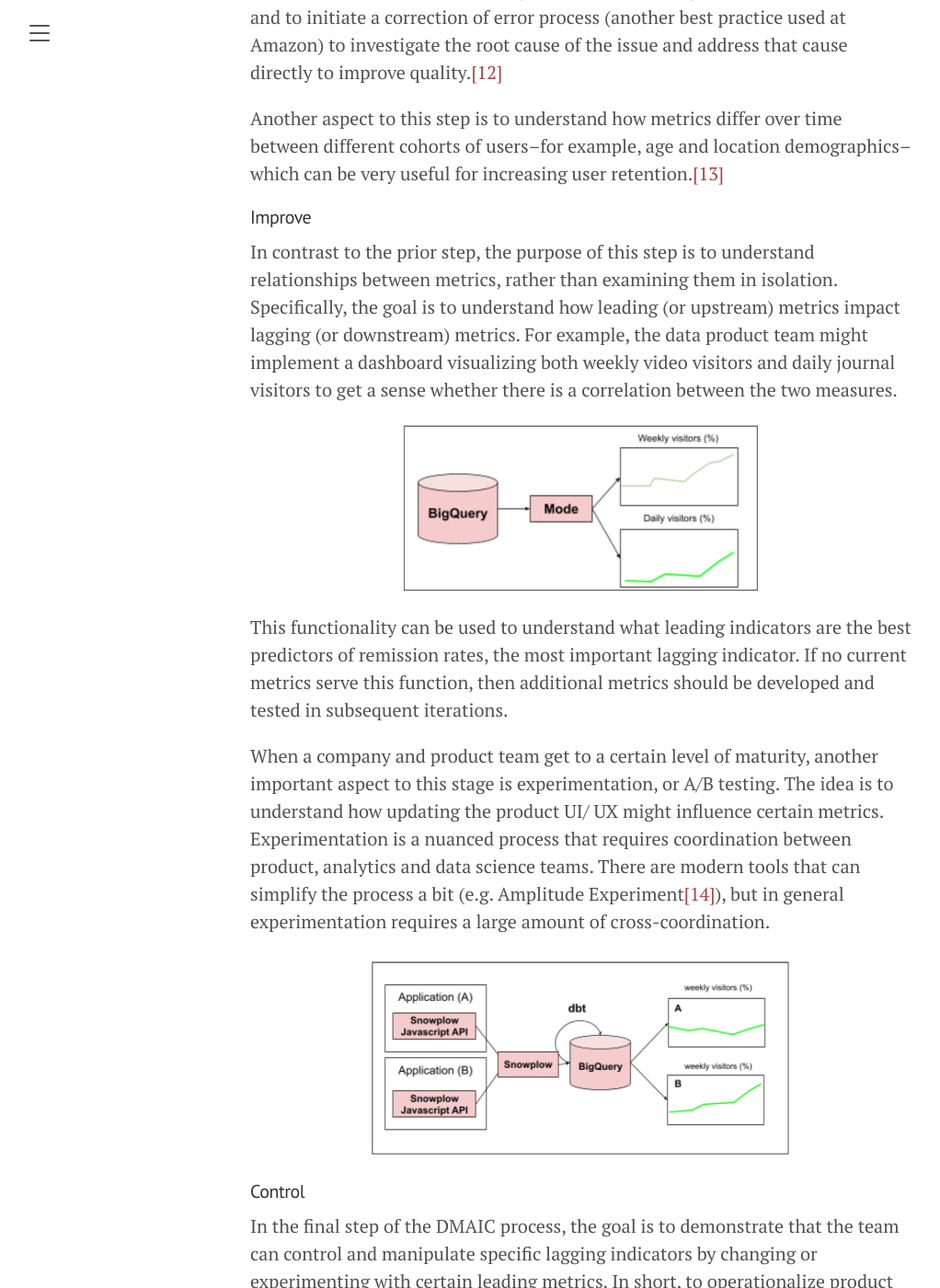
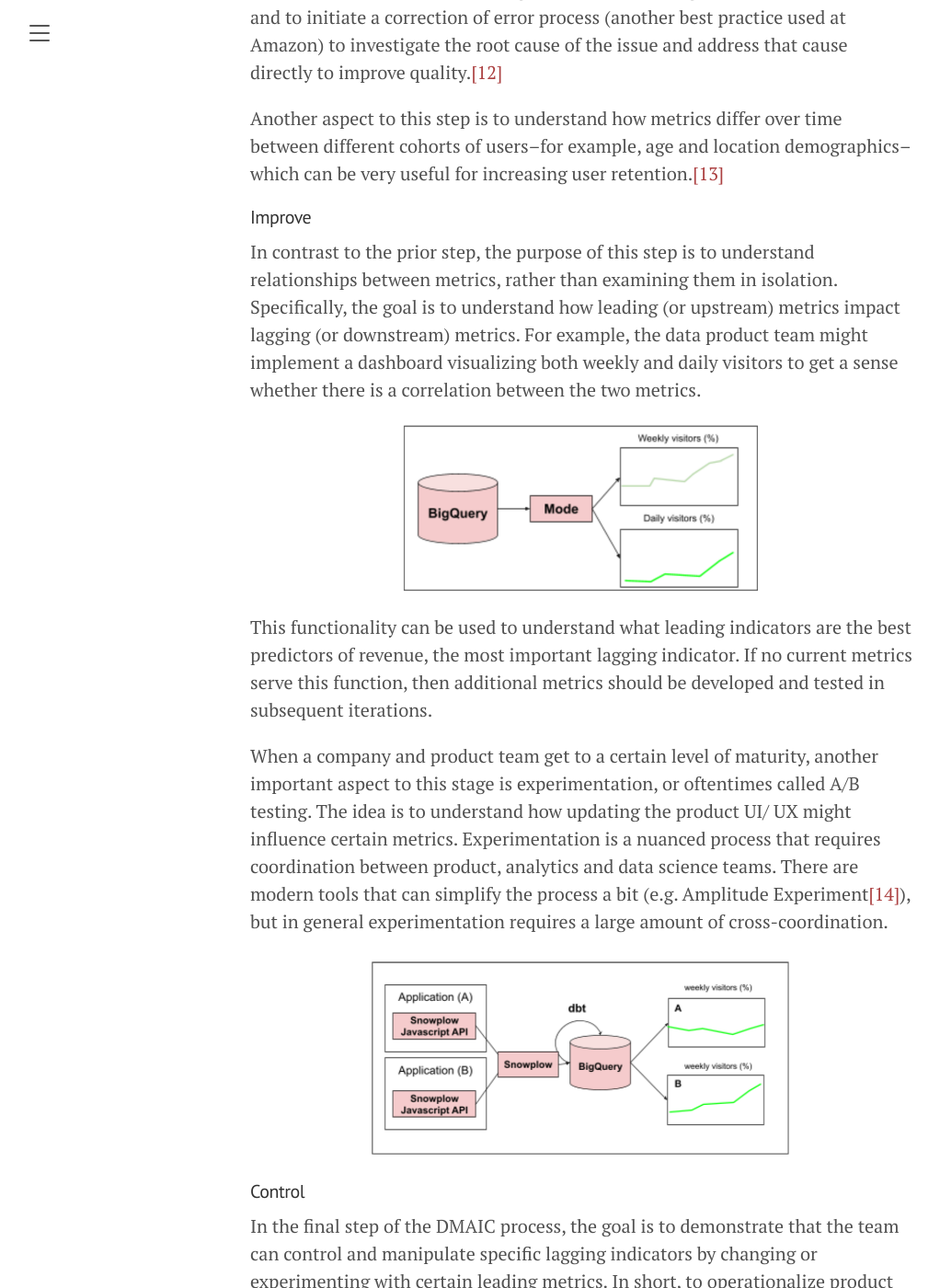
Before and after one commit to tmfarrell/tmfarrell.github.io, a Jekyll site: the page built from _posts/2022-04-26-product_analytics_from_scratch.md, in a window 1280 px wide and 1400 px high, scrolled down 4523 px. Shown: the whole window at 92% size, without its empty margins (8-1030 px from the left). Built offline with Jekyll 4.4.1, drawn with Linux system fonts in a browser that asks for light colours; some of the changed text lies outside the part shown.

Commit message:
small edits

```diff
--- a/_posts/2022-04-26-product_analytics_from_scratch.md
+++ b/_posts/2022-04-26-product_analytics_from_scratch.md
@@ -79,14 +79,14 @@ Another aspect to this step is to understand how metrics differ over time betwee
 
 #### Improve
 
-In contrast to the prior step, the purpose of this step is to understand relationships between metrics, rather than examining them in isolation. Specifically, the goal is to understand how leading (or upstream) metrics impact lagging (or downstream) metrics. For example, the data product team might implement a dashboard visualizing both weekly video visitors and daily journal visitors to get a sense whether there is a correlation between the two measures.
+In contrast to the prior step, the purpose of this step is to understand relationships between metrics, rather than examining them in isolation. Specifically, the goal is to understand how leading (or upstream) metrics impact lagging (or downstream) metrics. For example, the data product team might implement a dashboard visualizing both weekly and daily visitors to get a sense whether there is a correlation between the two metrics.
 
 <img src="/assets/img/improve_1.png"
      style="display: block; margin-left: auto; margin-right: auto; width: 55%;" />
 
-This functionality can be used to understand what leading indicators are the best predictors of remission rates, the most important lagging indicator. If no current metrics serve this function, then additional metrics should be developed and tested in subsequent iterations.
+This functionality can be used to understand what leading indicators are the best predictors of revenue, the most important lagging indicator. If no current metrics serve this function, then additional metrics should be developed and tested in subsequent iterations.
 
-When a company and product team get to a certain level of maturity, another important aspect to this stage is experimentation, or A/B testing. The idea is to understand how updating the product UI/ UX might influence certain metrics. Experimentation is a nuanced process that requires coordination between product, analytics and data science teams. There are modern tools that can simplify the process a bit (e.g. Amplitude Experiment[[14]](https://amplitude.com/amplitude-experimenthttps://hightouch.io/blog/reverse-etl/)), but in general experimentation requires a large amount of cross-coordination.
+When a company and product team get to a certain level of maturity, another important aspect to this stage is experimentation, or oftentimes called A/B testing. The idea is to understand how updating the product UI/ UX might influence certain metrics. Experimentation is a nuanced process that requires coordination between product, analytics and data science teams. There are modern tools that can simplify the process a bit (e.g. Amplitude Experiment[[14]](https://amplitude.com/amplitude-experimenthttps://hightouch.io/blog/reverse-etl/)), but in general experimentation requires a large amount of cross-coordination.
 
 <img src="/assets/img/improve_2.png"
      style="display: block; margin-left: auto; margin-right: auto; width: 65%;" />
```
Also changed, not shown: other parts of _posts/2022-04-26-product_analytics_from_scratch.md (+1 -1 lines).
